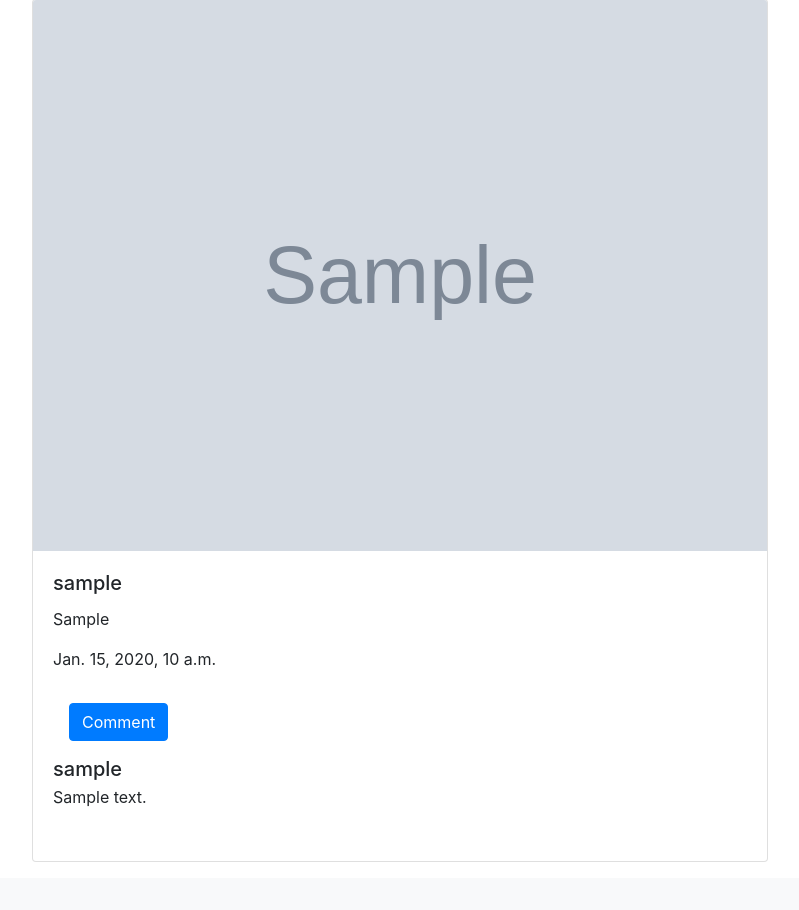
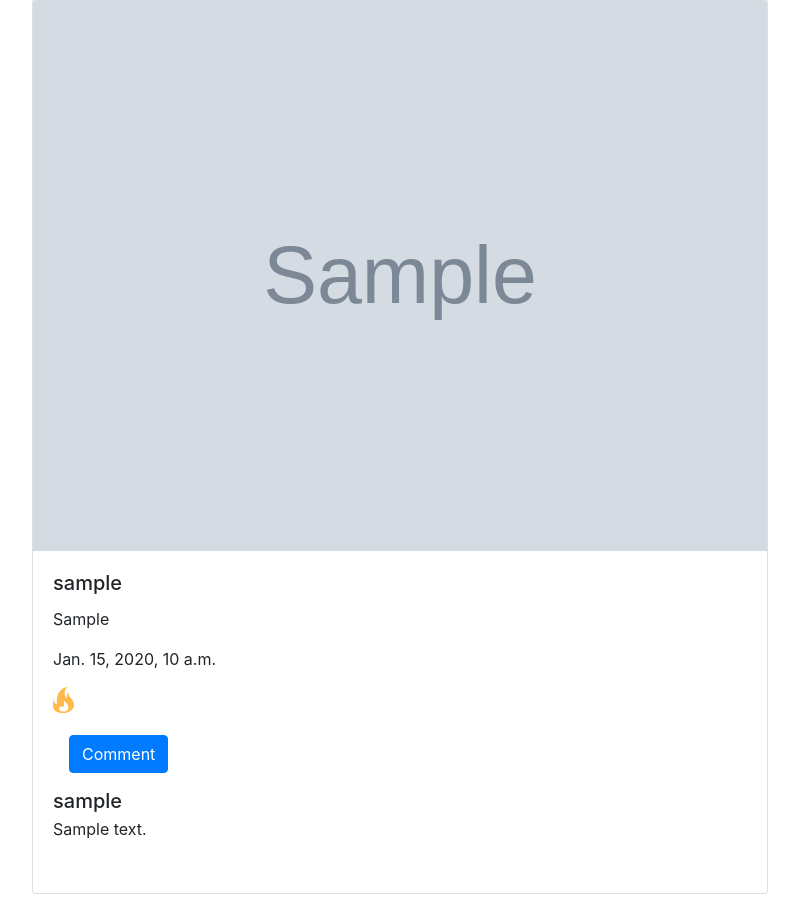
Before and after one commit to kevin-ghannoum/Campfire, a Django app: template campfire/user/templates/post.html in a window 1280 px wide. Shown: the part 73-983 px from the top of the page, without its empty margins (240-1039 px from the left). Before the commit the page ends 935 px from the top, so only its background shows below. Run offline with Django 3.2, Linux system fonts and the light colour scheme; the template is opened without the code that fills it: values that come from a table or form of the project are taken from there, others are empty; tables that the repository leaves empty hold one stand-in row (values such as "Sample post"); grey boxes marked "Sample" are stand-in pictures; parts of the project's set-up code (start-up, migrations or seed data) failed here and were passed over; some libraries are stand-ins or nearby versions.

Commit message:
#54 Added the like button.

```diff
--- a/campfire/user/templates/post.html
+++ b/campfire/user/templates/post.html
@@ -9,6 +9,7 @@
                 <h5 class="card-title">{{ post.username }}</h5>
                 <p class="card-text">{{ post.caption }}</p>
                 <p class="card-date">{{ post.upload_time }}</p>
+                <input type="image" src="{{ MEDIA_URL }}not_liked.png" width="3%">
                 <form method="POST" enctype="multipart/form-data" style="padding: 1em 1em 1em 1em;">
                     {{ form.as_p }}
                     <input class="btn btn-primary" type="submit" value="Comment"/>
```
Also changed, not shown: media/liked.png (added), media/not_liked.png (added).
